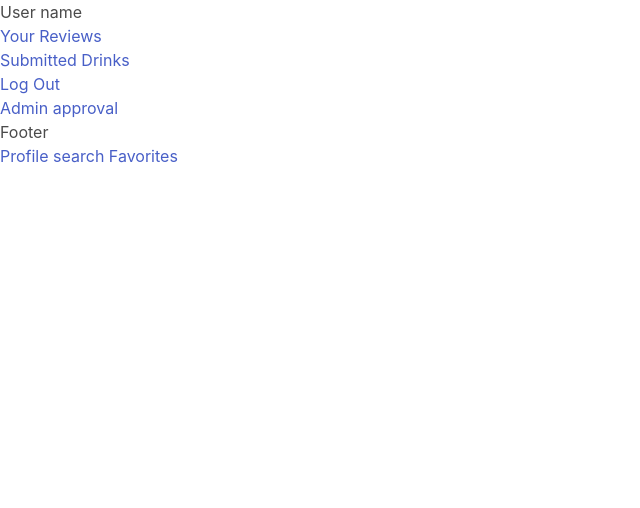
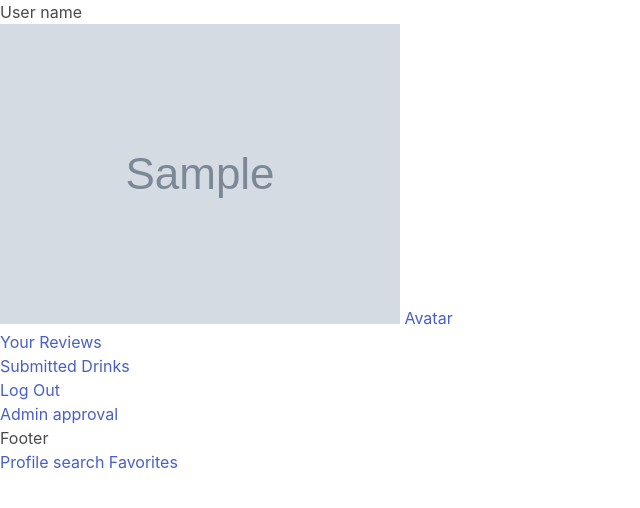
Before and after one commit to MashdorDev/buzz, a Django app: page /profile/ in a window 1280 px wide. Shown: the top 508 px of the page, without its empty margins (0-640 px from the left). Run offline with Django 3.2, Linux system fonts and the light colour scheme; a user stored in the database is signed in; tables that the repository leaves empty hold one stand-in row (values such as "Sample post"); grey boxes marked "Sample" are stand-in pictures.

Commit message:
avatar functions completed

```diff
--- a/app/main_app/templates/user/profile.html
+++ b/app/main_app/templates/user/profile.html
@@ -3,6 +3,9 @@
 <h1>User name</h1>
 
 {% if user.is_authenticated %}
+    <img src="{{using.avatar}}" alt="Photo of the coffee">
+    <a href="{% url 'profile_avatar' %}">Avatar</a>
+    <br>
     <a>Your Reviews</a>
     <br>
     <a>Submitted Drinks</a>
--- a/app/main_app/urls.py
+++ b/app/main_app/urls.py
@@ -11,7 +11,6 @@ urlpatterns = [
     path('coffee/detail/<int:coff_id>/', views.coffee_detail, name='coffee_detail'),
     path('coffee/create/<str:store_id>/', views.coffee_create, name='coffee_create'),
     path('addreview/<int:coff_id>/', views.create_review, name='review_create'),
-    path('profile/', views.profile, name='profile'),
     path('search/', views.search, name='search'),
     path('searching/', views.searching, name='searching'),
     path('profile/favorites/', views.index_favorites, name='favorites'),
@@ -21,7 +20,9 @@ urlpatterns = [
     path('type/ice', views.index_type_ice, name='type_ice'),
     path('type/esp', views.index_type_esp, name='type_esp'),
     path('type/cap', views.index_type_cap, name='type_cap'),
+    path('profile/', views.profile, name='profile'),
     path('approval/admin', views.admin_approval, name='admin_approval'),
     path('approved/<int:cof_id>', views.approved, name='approved'),
-    path('delete/admin/<int:cof_id>', views.delete_ad, name='delete_ad')
+    path('delete/admin/<int:cof_id>', views.delete_ad, name='delete_ad'),
+    path('profile/avatar/', views.create_avatar, name='profile_avatar'),
 ]
--- a/app/main_app/views.py
+++ b/app/main_app/views.py
@@ -113,9 +113,6 @@ def coffee_create(request, store_id):
     else:
         return render(request, 'coffee/add_coffee.html', {'store': r})
 
-#view profile
-def profile(request):
-    return render(request, 'user/profile.html')
 
 # search page
 def search(request):
@@ -165,13 +162,26 @@ def index_type_cap(request):
     coffee = Admin_Coffee.objects.filter(categories="C")
     return render(request, 'main_app/coffee_results.html', {"coffee": coffee})
 
+# view profile
+def profile(request):
+    using = Profile.objects.get(user_id=request.user.id)
+    return render(request, 'user/profile.html', {'using':using})
+
+# change avatar image
+def create_avatar(request):
+    using = Profile.objects.get(user_id=request.user.id)
+    if request.method == 'POST':
+        using.avatar = add_photo(request.FILES.get('photo-file', None))
+        using.save()
+        return redirect('/profile')
+    else:
+        return render(request, 'user/avatar.html', {'using': using})
+
 # adming coffee approval
 def admin_approval(request):
     coffee = User_Coffee.objects.all()
     test = coffee[0].name
-    print("result print %s" % (test))
     return render(request,'user/admin_approval.html', {'coffee':coffee, "length": len(coffee) - 1})
-    # return redirect("/profile/")
 
 # admin coffee approved
 def approved(request, cof_id):
```
Also changed, not shown: app/main_app/templates/user/avatar.html (added, +10 -0 lines), app/main_app/migrations/0008_auto_20210408_1224.py (added).
